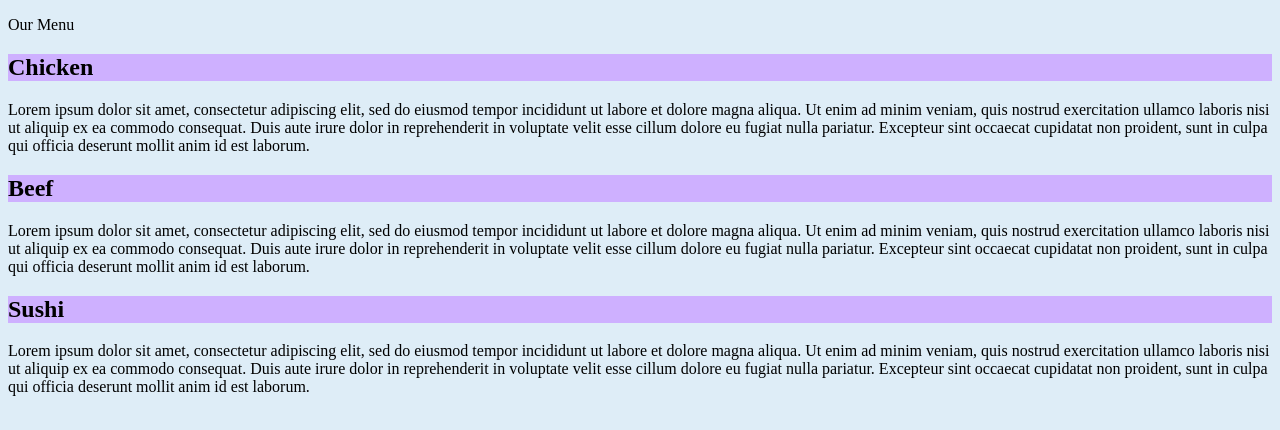
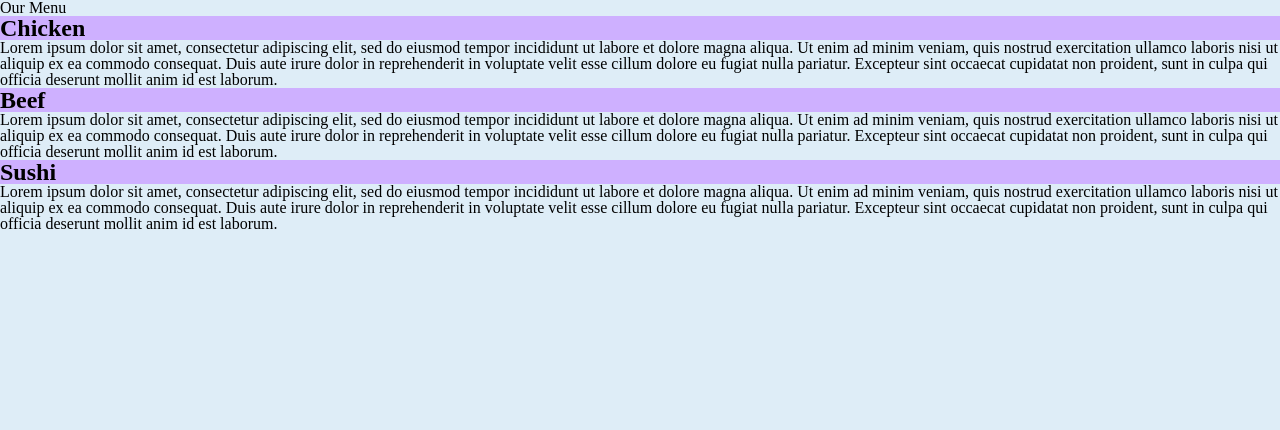
Before and after one commit to AilsiseBurns/moduletwo_solution, a plain HTML site: page index.html in a window 1280 px wide. Drawn offline with Linux system fonts and the light colour scheme.

Commit message:
reconfig

```diff
--- a/css/stylesheet.css
+++ b/css/stylesheet.css
@@ -1,10 +1,26 @@
 
-body {background-color: #DEEDF7;}
+/*------css reset------*/
 
-h1 {background-color: #CEB0FF;}
+*{
+    padding: 0;
+    margin: 0;
+    font size:100%;
+    line-height: 1em;
+}
 
-section {border: 1px;
-		border-color: black;}
+/*---------- Colours & aesthetics---*/
+body {
+	background: #DEEDF7;
+}
+
+h1 {
+	background-color: #CEB0FF;
+}
+
+p {
+	border: 1px;
+	border-color: black;
+}
 
 
 
```
